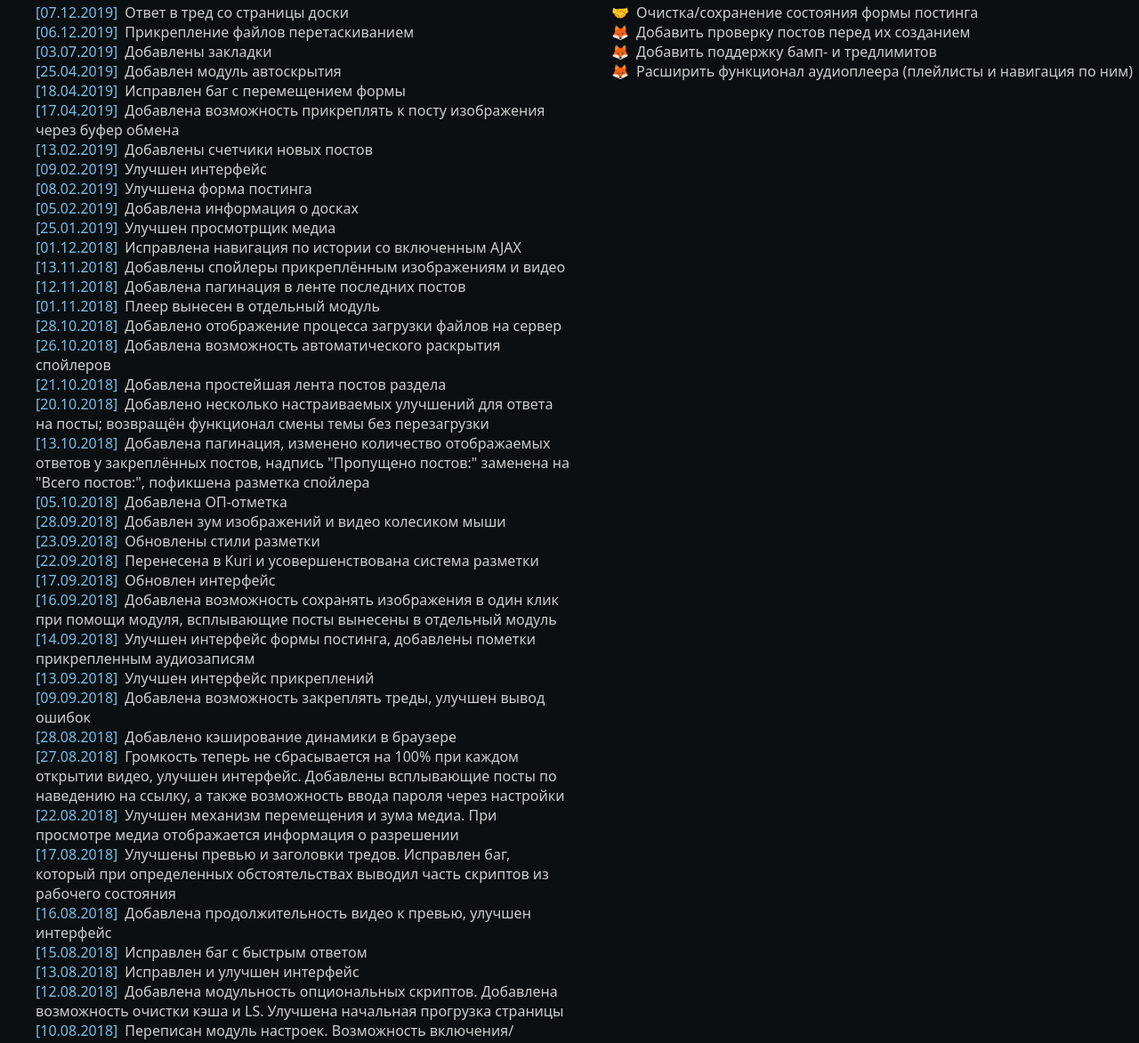
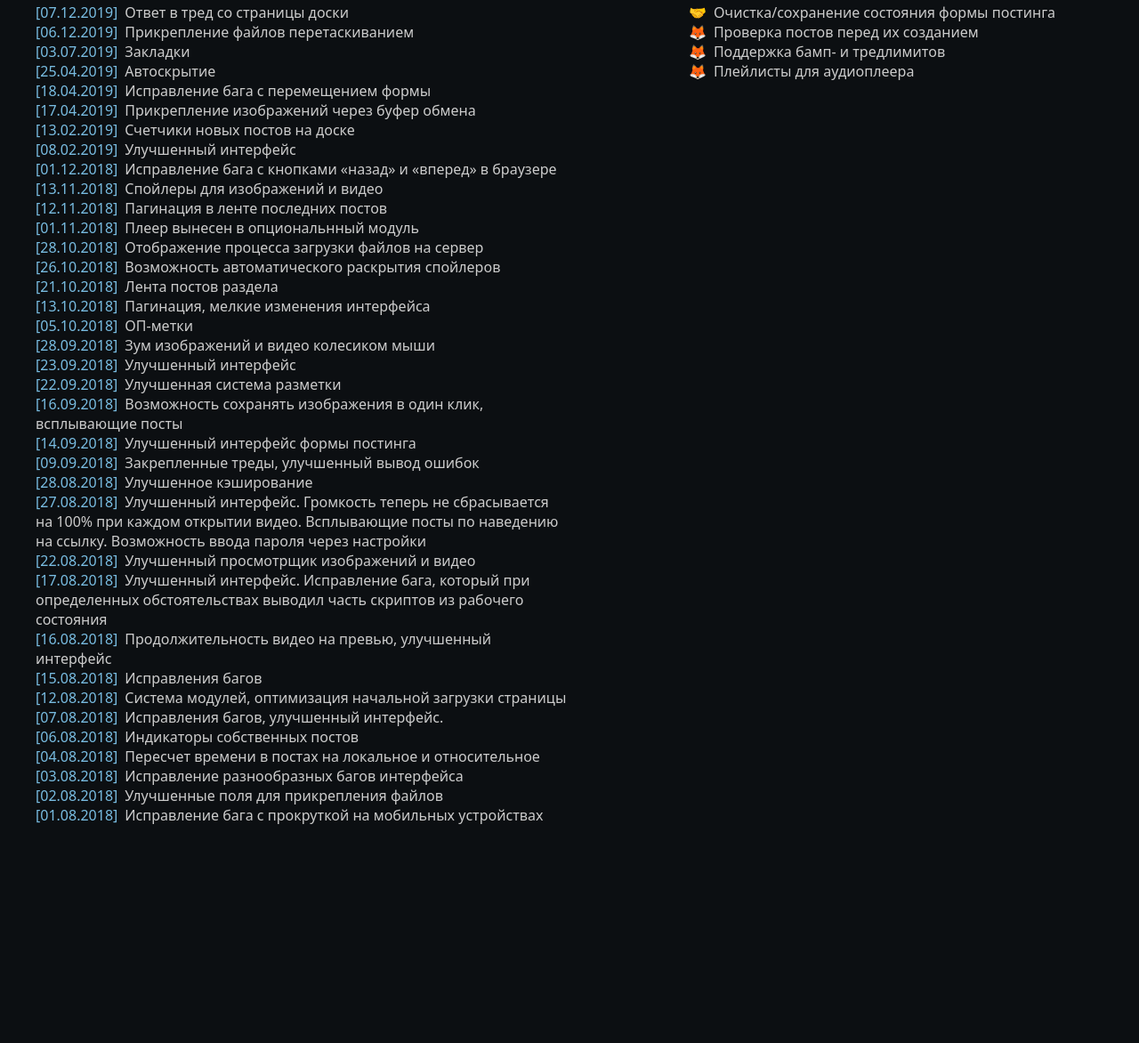
Before and after one commit to BakaSolutions/kuri, a website: page src/static/changelog.htm in a window 1280 px wide. Shown: the part 278-1450 px from the top of the page at 89% size. After the commit the page ends 1221 px from the top, so only its background shows below. Drawn offline with Linux system fonts and the light colour scheme.

Commit message:
Changelog cleanup

```diff
--- a/src/static/changelog.htm
+++ b/src/static/changelog.htm
@@ -91,58 +91,49 @@
 		<ul>
 			<li><time>07.12.2019</time>Ответ в тред со страницы доски</li>
 			<li><time>06.12.2019</time>Прикрепление файлов перетаскиванием</li>
-			<li><time>03.07.2019</time>Добавлены закладки</li>
-			<li><time>25.04.2019</time>Добавлен модуль автоскрытия</li>
-			<li><time>18.04.2019</time>Исправлен баг с перемещением формы</li>
-			<li><time>17.04.2019</time>Добавлена возможность прикреплять к посту изображения через буфер обмена</li>
-			<li><time>13.02.2019</time>Добавлены счетчики новых постов</li>
-			<li><time>09.02.2019</time>Улучшен интерфейс</li>
-			<li><time>08.02.2019</time>Улучшена форма постинга</li>
-			<li><time>05.02.2019</time>Добавлена информация о досках</li>
-			<li><time>25.01.2019</time>Улучшен просмотрщик медиа</li>
-			<li><time>01.12.2018</time>Исправлена навигация по истории со включенным AJAX</li>
-			<li><time>13.11.2018</time>Добавлены спойлеры прикреплённым изображениям и видео</li>
-			<li><time>12.11.2018</time>Добавлена пагинация в ленте последних постов</li>
-			<li><time>01.11.2018</time>Плеер вынесен в отдельный модуль</li>
-			<li><time>28.10.2018</time>Добавлено отображение процесса загрузки файлов на сервер</li>
-			<li><time>26.10.2018</time>Добавлена возможность автоматического раскрытия спойлеров</li>
-			<li><time>21.10.2018</time>Добавлена простейшая лента постов раздела</li>
-			<li><time>20.10.2018</time>Добавлено несколько настраиваемых улучшений для ответа на посты; возвращён функционал смены темы без перезагрузки</li>
-			<li><time>13.10.2018</time>Добавлена пагинация, изменено количество отображаемых ответов у закреплённых постов, надпись "Пропущено постов:" заменена на "Всего постов:", пофикшена разметка спойлера</li>
-			<li><time>05.10.2018</time>Добавлена ОП-отметка</li>
-			<li><time>28.09.2018</time>Добавлен зум изображений и видео колесиком мыши</li>
-			<li><time>23.09.2018</time>Обновлены стили разметки</li>
-			<li><time>22.09.2018</time>Перенесена в Kuri и усовершенствована система разметки</li>
-			<li><time>17.09.2018</time>Обновлен интерфейс</li>
-			<li><time>16.09.2018</time>Добавлена возможность сохранять изображения в один клик при помощи модуля, всплывающие посты вынесены в отдельный модуль</li>
-			<li><time>14.09.2018</time>Улучшен интерфейс формы постинга, добавлены пометки прикрепленным аудиозаписям</li>
-			<li><time>13.09.2018</time>Улучшен интерфейс прикреплений</li>
-			<li><time>09.09.2018</time>Добавлена возможность закреплять треды, улучшен вывод ошибок</li>
-			<li><time>28.08.2018</time>Добавлено кэширование динамики в браузере</li>
-			<li><time>27.08.2018</time>Громкость теперь не сбрасывается на 100% при каждом открытии видео, улучшен интерфейс. Добавлены всплывающие посты по наведению на ссылку, а также возможность ввода пароля через настройки</li>
-			<li><time>22.08.2018</time>Улучшен механизм перемещения и зума медиа. При просмотре медиа отображается информация о разрешении</li>
-			<li><time>17.08.2018</time>Улучшены превью и заголовки тредов. Исправлен баг, который при определенных обстоятельствах выводил часть скриптов из рабочего состояния</li>
-			<li><time>16.08.2018</time>Добавлена продолжительность видео к превью, улучшен интерфейс</li>
-			<li><time>15.08.2018</time>Исправлен баг с быстрым ответом</li>
-			<li><time>13.08.2018</time>Исправлен и улучшен интерфейс</li>
-			<li><time>12.08.2018</time>Добавлена модульность опциональных скриптов. Добавлена возможность очистки кэша и LS. Улучшена начальная прогрузка страницы</li>
-			<li><time>10.08.2018</time>Переписан модуль настроек. Возможность включения/выключения анимации заменена на выбор ее скорости</li>
-			<li><time>07.08.2018</time>Исправлены некоторые баги. Поле ввода капчи теперь автоматически получает фокус при появлении. Посты отправляются по нажатию Ctrl + Enter</li>
-			<li><time>06.08.2018</time>Улучшен интерфейс. Добавлены индикаторы своих постов</li>
-			<li><time>05.08.2018</time>Улучшен интерфейс. Убрана возможность отключения относительного и локального времени, вместо них добавлены тултипы с точным временем</li>
-			<li><time>04.08.2018</time>Реализован пересчет времени в постах на локальное и относительное</li>
-			<li><time>03.08.2018</time>Исправлены разнообразные баги интерфейса, добавлен чейнджлог</li>
-			<li><time>02.08.2018</time>Добавлены улучшенные поля для прикрепления файлов</li>
-			<li><time>01.08.2018</time>Пофикшен баг с быстрой прокруткой на мобильных</li>
+			<li><time>03.07.2019</time>Закладки</li>
+			<li><time>25.04.2019</time>Автоскрытие</li>
+			<li><time>18.04.2019</time>Исправление бага с перемещением формы</li>
+			<li><time>17.04.2019</time>Прикрепление изображений через буфер обмена</li>
+			<li><time>13.02.2019</time>Счетчики новых постов на доске</li>
+			<li><time>08.02.2019</time>Улучшенный интерфейс</li>
+			<li><time>01.12.2018</time>Исправление бага с кнопками «назад» и «вперед» в браузере</li>
+			<li><time>13.11.2018</time>Спойлеры для изображений и видео</li>
+			<li><time>12.11.2018</time>Пагинация в ленте последних постов</li>
+			<li><time>01.11.2018</time>Плеер вынесен в опциональнный модуль</li>
+			<li><time>28.10.2018</time>Отображение процесса загрузки файлов на сервер</li>
+			<li><time>26.10.2018</time>Возможность автоматического раскрытия спойлеров</li>
+			<li><time>21.10.2018</time>Лента постов раздела</li>
+			<li><time>13.10.2018</time>Пагинация, мелкие изменения интерфейса</li>
+			<li><time>05.10.2018</time>ОП-метки</li>
+			<li><time>28.09.2018</time>Зум изображений и видео колесиком мыши</li>
+			<li><time>23.09.2018</time>Улучшенный интерфейс</li>
+			<li><time>22.09.2018</time>Улучшенная система разметки</li>
+			<li><time>16.09.2018</time>Возможность сохранять изображения в один клик, всплывающие посты</li>
+			<li><time>14.09.2018</time>Улучшенный интерфейс формы постинга</li>
+			<li><time>09.09.2018</time>Закрепленные треды, улучшенный вывод ошибок</li>
+			<li><time>28.08.2018</time>Улучшенное кэширование</li>
+			<li><time>27.08.2018</time>Улучшенный интерфейс. Громкость теперь не сбрасывается на 100% при каждом открытии видео. Всплывающие посты по наведению на ссылку. Возможность ввода пароля через настройки</li>
+			<li><time>22.08.2018</time>Улучшенный просмотрщик изображений и видео</li>
+			<li><time>17.08.2018</time>Улучшенный интерфейс. Исправление бага, который при определенных обстоятельствах выводил часть скриптов из рабочего состояния</li>
+			<li><time>16.08.2018</time>Продолжительность видео на превью, улучшенный интерфейс</li>
+			<li><time>15.08.2018</time>Исправления багов</li>
+			<li><time>12.08.2018</time>Система модулей, оптимизация начальной загрузки страницы</li>
+			<li><time>07.08.2018</time>Исправления багов, улучшенный интерфейс.</li>
+			<li><time>06.08.2018</time>Индикаторы собственных постов</li>
+			<li><time>04.08.2018</time>Пересчет времени в постах на локальное и относительное</li>
+			<li><time>03.08.2018</time>Исправление разнообразных багов интерфейса</li>
+			<li><time>02.08.2018</time>Улучшенные поля для прикрепления файлов</li>
+			<li><time>01.08.2018</time>Исправление бага с прокруткой на мобильных устройствах</li>
 		</ul>
 	</section>
 	<section>
 		<h1>Запланированные изменения</h1>
 		<ul>
 			<li class="handshake">Очистка/сохранение состояния формы постинга</li>
-			<li class="fox">Добавить проверку постов перед их созданием</li>
-			<li class="fox">Добавить поддержку бамп- и тредлимитов</li>
-			<li class="fox">Расширить функционал аудиоплеера (плейлисты и навигация по ним)</li>
+			<li class="fox">Проверка постов перед их созданием</li>
+			<li class="fox">Поддержка бамп- и тредлимитов</li>
+			<li class="fox">Плейлисты для аудиоплеера</li>
 		</ul>
 	</section>
 </body>
```
